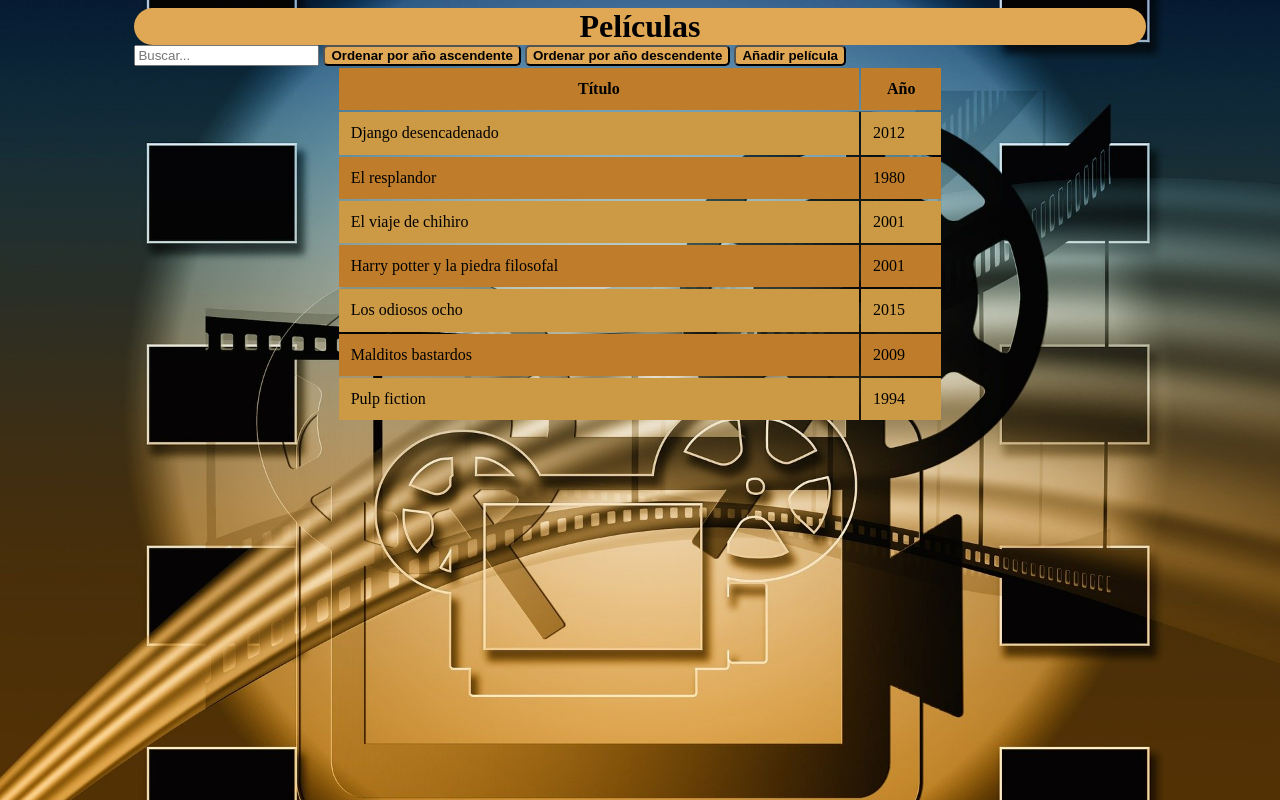
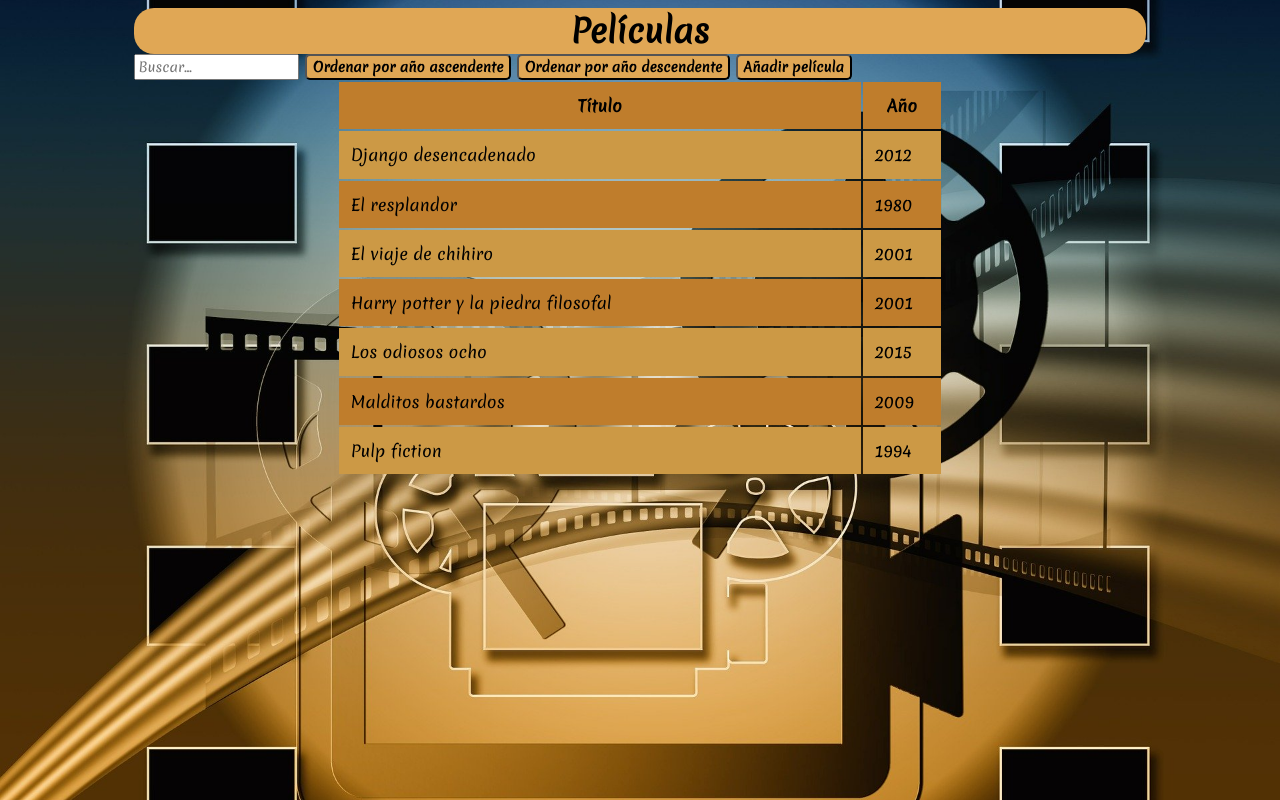
Before and after one commit to soniaArenas/filmoteca, a PHP site: page / in a window 1280 px wide. Run offline with PHP 8.4, Linux system fonts and the light colour scheme; data comes from the database, SQL or seed files in the repository.

Commit message:
Añadido tipo de letra

```diff
--- a/Assets/Css/style.css
+++ b/Assets/Css/style.css
@@ -1,4 +1,9 @@
+*{
+	font-family: 'Merienda', cursive;
+}
+
 body{
+
 	background-image: url("../Img/fondoFilm.jpg");
 	background-color: #cccccc;
 	background-repeat: no-repeat;
--- a/Views/indexFilms.php
+++ b/Views/indexFilms.php
@@ -4,7 +4,7 @@
   <meta charset="UTF-8">
   <meta name="viewport" content="width=device-width, initial-scale=1.0">
   <title>Filmoteca</title>
-
+<link href="https://fonts.googleapis.com/css2?family=Merienda&display=swap" rel="stylesheet">
   <link rel="stylesheet" href="Assets/Css/style.css">
   <script src="https://ajax.googleapis.com/ajax/libs/jquery/3.5.1/jquery.min.js"></script>
 </head>
```
